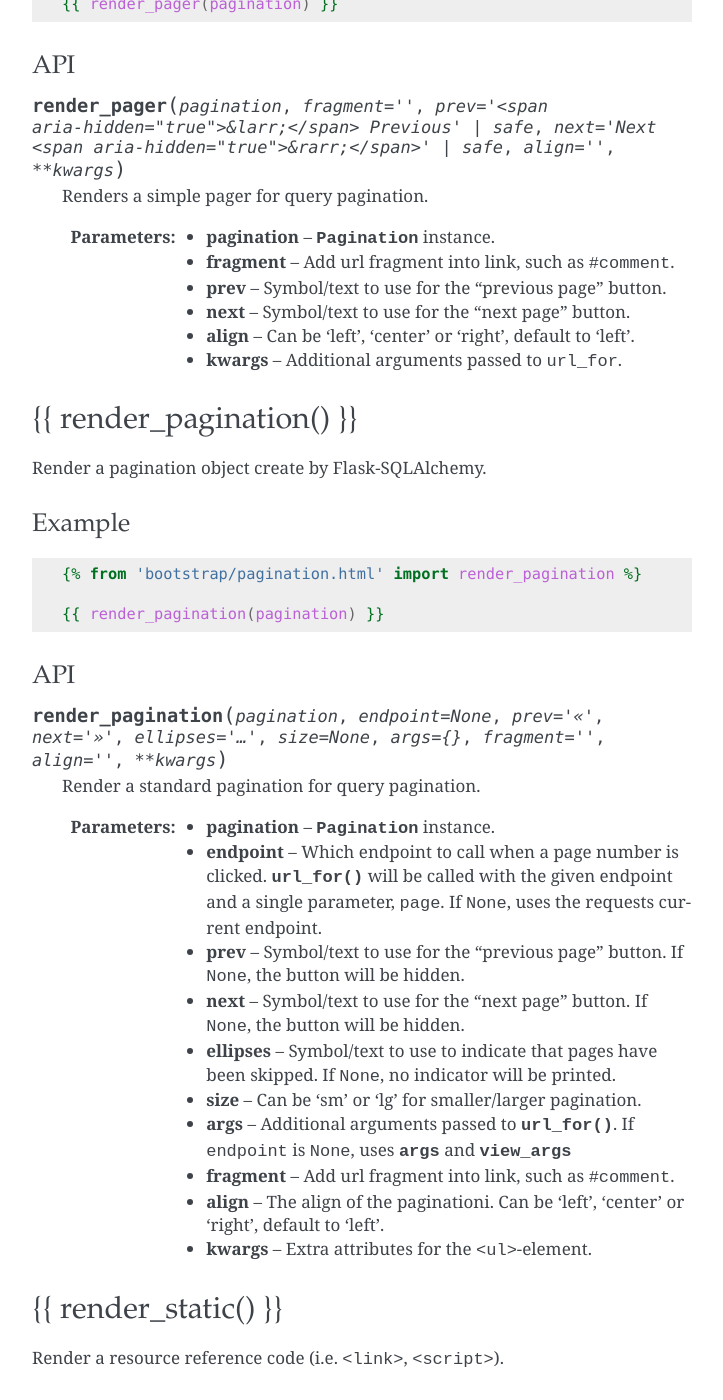
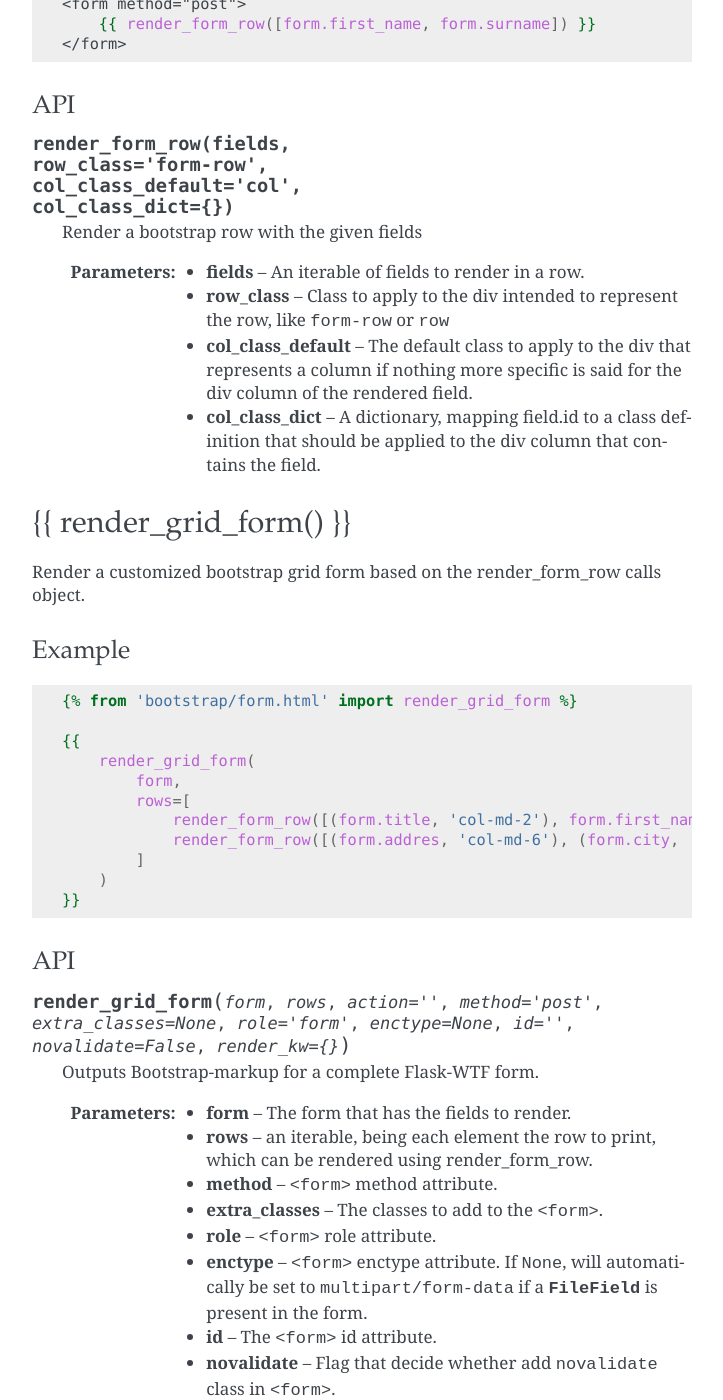
Before and after one commit to helloflask/bootstrap-flask, a Sphinx documentation site: the page built from docs/macros.rst, in a window 1280 px wide and 1400 px high, scrolled down 3751 px. Shown: the whole window, without its empty margins (388-1111 px from the left). Built offline with Sphinx 7.4.7, drawn with Linux system fonts in a browser that asks for light colours; some of the changed text lies outside the part shown.

Commit message:
Doc for of render_form_row and render_grid_form

```diff
--- a/docs/macros.rst
+++ b/docs/macros.rst
@@ -167,6 +167,90 @@ API
     :param hiddens: If ``True``, render errors of hidden fields as well. If
                    ``'only'``, render *only* these.
 
+{{ render_form_row() }}
+---------------------
+
+Render a row of a grid form
+
+Example
+~~~~~~~~
+
+.. code-block:: jinja
+
+    {% from 'bootstrap/form.html' import render_form_row %}
+
+    <form method="post">
+        {{ render_form_row([form.first_name, form.surname]) }}
+    </form>
+
+API
+~~~~
+
+.. py:function:: render_form_row(fields,
+                                 row_class='form-row',
+                                 col_class_default='col',
+                                 col_class_dict={})
+
+    Render a bootstrap row with the given fields
+
+    :param fields: An iterable of fields to render in a row.
+    :param row_class: Class to apply to the div intended to represent the row, like ``form-row``
+                      or ``row``
+    :param col_class_default: The default class to apply to the div that represents a column
+                                if nothing more specific is said for the div column of the rendered field.
+    :param col_class_dict: A dictionary, mapping field.id to a class definition that should be applied to
+                            the div column that contains the field.
+
+{{ render_grid_form() }}
+---------------------
+Render a customized bootstrap grid form based on the render_form_row calls object.
+
+Example
+~~~~~~~~
+
+.. code-block:: jinja
+
+    {% from 'bootstrap/form.html' import render_grid_form %}
+
+    {{
+        render_grid_form(
+            form,
+            rows=[
+                render_form_row([(form.title, 'col-md-2'), form.first_name, form.surname]),
+                render_form_row([(form.addres, 'col-md-6'), (form.city, 'col-md-4'), (form.zip, 'col-md-2')])
+            ]
+        )
+    }}
+
+API
+~~~~
+
+.. py:function:: render_grid_form(form,\
+                    rows,\
+                    action="",\
+                    method="post",\
+                    extra_classes=None,\
+                    role="form",\
+                    enctype=None,\
+                    id="",\
+                    novalidate=False,\
+                    render_kw={})
+
+    Outputs Bootstrap-markup for a complete Flask-WTF form.
+
+    :param form: The form that has the fields to render.
+    :param rows: an iterable, being each element the row to print, which can be rendered using render_form_row.
+    :param method: ``<form>`` method attribute.
+    :param extra_classes: The classes to add to the ``<form>``.
+    :param role: ``<form>`` role attribute.
+    :param enctype: ``<form>`` enctype attribute. If ``None``, will
+                    automatically be set to ``multipart/form-data`` if a
+                    :class:`~wtforms.fields.FileField` is present in the form.
+    :param id: The ``<form>`` id attribute.
+    :param novalidate: Flag that decide whether add ``novalidate`` class in ``<form>``.
+    :param render_kw: A dictionary, specifying custom attributes for the
+                     ``<form>`` tag.
+
 
 {{ render_pager() }}
 ---------------------
```
